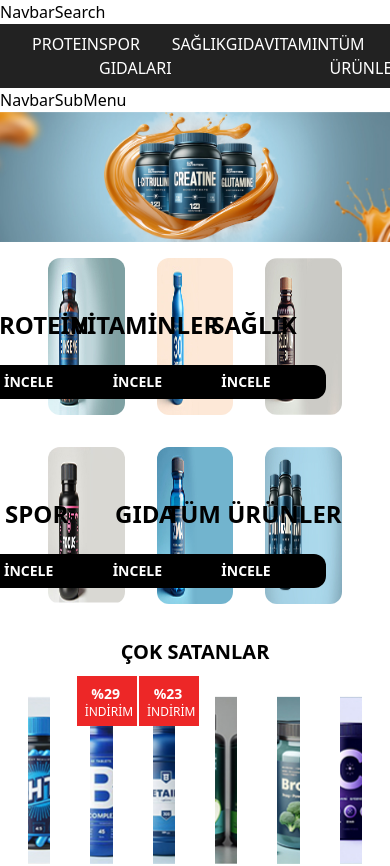
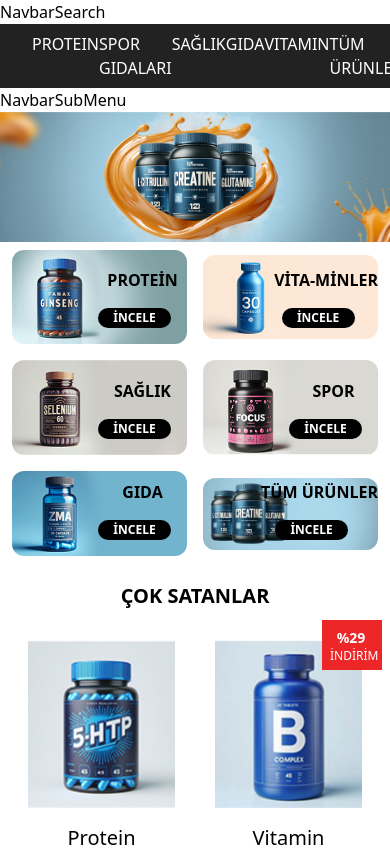
Before and after one commit to busracogul/proteinocean-clone, a React (Vite) app: page / in a window 390 px wide. Shown: the top 866 px of the page. Built offline with nearby package versions, Linux system fonts and the light colour scheme.

Commit message:
feat: enhance responsiveness of hero section, product cards, and featured cards

```diff
--- a/src/components/Card/FeatureProductCard.tsx
+++ b/src/components/Card/FeatureProductCard.tsx
@@ -7,19 +7,19 @@ interface FeatureProductCard {
 function FeatureProductCard({ image, title, buttonText }: FeatureProductCard) {
   return (
     <>
-      <div className="relative flex items-center p-4">
+      <div className="relative flex items-center p-2 md:p-4">
         <img
           src={image}
           alt={title}
-          className="rounded-xl w-[384px] h-[157px]"
+          className=" rounded-xl sm:w-[233px] sm:h-[127px] md:w-[384px] md:h-[157px] "
         />
-        <div className="absolute text-center transform bottom-0 right-0 -translate-x-4 -translate-y-8 flex flex-col">
-          <h1 className="text-2xl font-black text-black mb-4">{title}</h1>
-         <div className="me-4">
-         <button className="w-[160px] h-[34px] mt-2 bg-black font-black text-sm text-white rounded-xl">
-            {buttonText}
-          </button>
-         </div>
+        <div className="absolute text-center transform bottom-0 right-0 -translate-x-2 -translate-y-6  sm:-translate-x-32 sm:-translate-y-8  md:-translate-x-6 md:-translate-y-12  flex flex-col">
+          <h1 className=" md:text-lg lg:text-2xl font-black text-black mb-2 md:mb-4">{title}</h1>
+          <div className="me-4">
+            <button className="w-[73px] h-[20px] md:w-[97px] md:h-[27px] mt-2 bg-black font-black text-xs md:text-sm text-white rounded-xl">
+              {buttonText}
+            </button>
+          </div>
         </div>
       </div>
     </>
--- a/src/components/Card/ProductCard.tsx
+++ b/src/components/Card/ProductCard.tsx
@@ -19,9 +19,9 @@ function ProductCard({
 }: ProductCard) {
   return (
     <>
-      <div className="relative p-3 text-center">
+      <div className="relative sm:w-48 p-3 text-center">
         {discountPrice && (
-          <div className="absolute -top-2 -right-3 w-[60px] h-[50px] bg-[#ED2727] p-2 text-white rounded-bl-lg">
+          <div className="absolute -top-2 -right-2 sm:-top-2 sm:-right-3 w-[60px] h-[50px] bg-[#ED2727] p-2 text-white rounded-bl-lg">
             <div className="w-[42px] h-[20px] font-bold text-sm ">
               %{discountPrice}
             </div>
@@ -35,7 +35,7 @@ function ProductCard({
           alt={name}
           className="w-[168px] h-[168px] object-cover mb-4"
         />
-        <h2 className="text-xl mb-2 h-8">{name}</h2>
+        <h2 className="text-xl mb-2  h-8">{name}</h2>
         <p className="text-gray-400 mb-2 h-8">{description}</p>
         <div className="mt-4 mb-4">
           <span className="text-yellow-500 ml-2">{rating} ★</span>
--- a/src/components/ShowcaseSection.tsx
+++ b/src/components/ShowcaseSection.tsx
@@ -6,7 +6,7 @@ interface ShowcaseProps {
 function ShowcaseSection({ imageSrc, imageLogo }: ShowcaseProps) {
   return (
     <div className="relative text-center">
-      <img src={imageSrc} alt="Main Image" className="w-full h-auto" />
+      <img src={imageSrc} alt="Main Image" className="w-full h-auto sm:h-80 md:h-auto object-cover md:object-contain" />
       {imageLogo && (
         <div className="container">
           <img
--- a/src/pages/HomePage/BestSellersSection.tsx
+++ b/src/pages/HomePage/BestSellersSection.tsx
@@ -57,7 +57,7 @@ const BestsellersSection = () => {
   return (
     <section className="container mx-auto p-4">
       <h2 className="text-xl font-semibold leading-8 mb-4 flex justify-center">ÇOK SATANLAR</h2>
-      <div className="grid grid-cols-6 gap-4">
+      <div className="grid grid-cols-2 md:grid-cols-3 lg:grid-cols-6 gap-4">
         {products.map((product, index) => (
           <ProductCard
             key={index}
--- a/src/pages/HomePage/PopularProductsSection.tsx
+++ b/src/pages/HomePage/PopularProductsSection.tsx
@@ -9,7 +9,7 @@ function PopularProductsSection() {
     },
     {
       image: "src/assets/HomePage/image/vitaminler.jpg",
-      title: "VİTAMİNLER",
+      title: "VİTA-MİNLER",
       buttonText: "İNCELE",
     },
     {
@@ -36,8 +36,8 @@ function PopularProductsSection() {
 
   return (
     <>
-      <div className="container">
-        <div className="grid grid-cols-3">
+      <div className="mx-1 md:container">
+        <div className="grid grid-cols-2 md:grid-cols-3 ">
           {products.map((product, index) => (
             <FeatureProductCard
               key={index}
```
